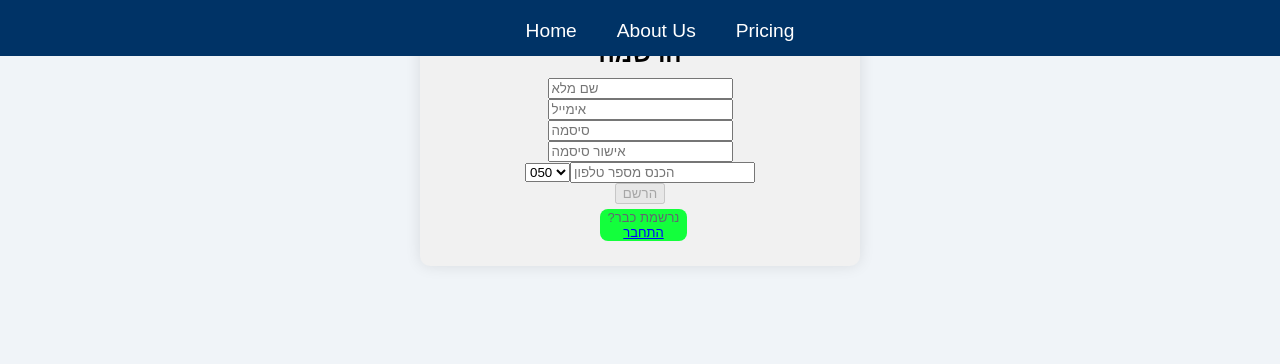
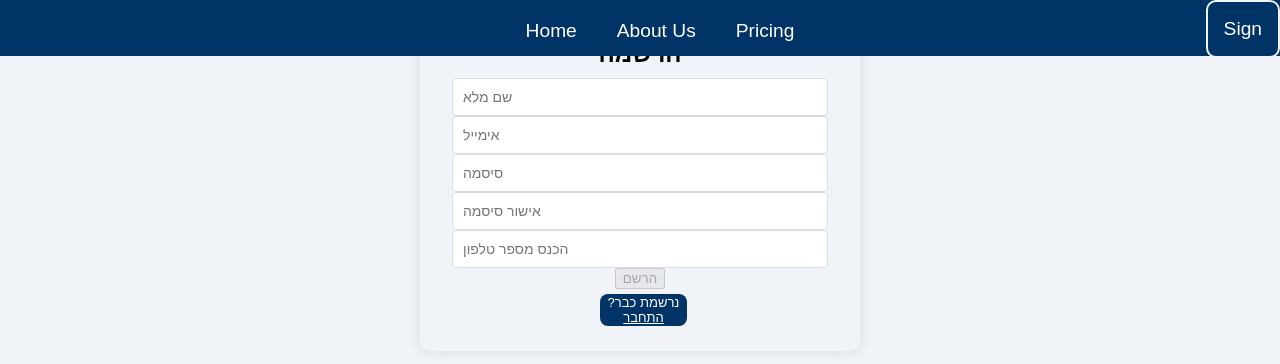
Before and after one commit to uriel123bm/newAiuaPhotographer, a React (Create React App) app: page /register in a window 1280 px wide. Shown: the top 364 px of the page. Built offline with nearby package versions, Linux system fonts and the light colour scheme.

Commit message:
adding sign button and design register

```diff
--- a/src/components/Login.js
+++ b/src/components/Login.js
@@ -10,7 +10,7 @@ import axios from "axios"; // ייבוא הקומפוננטה של ה-Navbar
 const Login = () => {
     const [email, setEmail] = useState('');
     const [password, setPassword] = useState('');
-    const [error, setError] = useState('');
+    const [printError, setPrintError] = useState('');
     const [showRegisterModal, setShowRegisterModal] = useState(false); // State for modal
     const navigate = useNavigate();
 
@@ -23,6 +23,7 @@ const Login = () => {
             .then(response => {
                 // אם ההתחברות הצליחה, תוכל לעדכן את מצב השגיאות או המידע שהתקבל
                 console.log('Login successful:', response.data);
+                navigate("/profile")
 
                 // תוכל להוסיף כאן קוד להמשך הטיפול בהצלחה, כמו ניווט לדף אחר
 
@@ -30,16 +31,15 @@ const Login = () => {
             .catch(error => {
                 if (error.response) {
                     // הבקשה נשלחה והשרת החזיר תשובה עם שגיאה
-                    console.error('Error:', error.response.data)
-                    setError(error.response.data)
+                    setPrintError(error.response.data.error)
                 } else if (error.request) {
                     // הבקשה נשלחה אך לא התקבלה תשובה מהשרת
-                    console.error('Error:', error.request);
-                    setError(error.request)
+
+                    setPrintError(error.request)
                 } else {
                     // שגיאה בהגדרת הבקשה
-                    console.error('Error:', error.message);
-                    setError(error.message)
+
+                    setPrintError(error.message)
                 }
             });
     };
@@ -55,7 +55,6 @@ const Login = () => {
     return (
         <div className="login-page">
             {/* מייבא מהקופוננטה*/}
-            <Navbar />
             <div className="login-container">
                 <div className="login-header">
                     <h2>Login</h2>
@@ -84,8 +83,8 @@ const Login = () => {
                     <button className="login-button" type="submit">
                         Log In
                     </button>
-                    {error && <p className="error-message">{error}</p>}
                 </form>
+                    <p className="error-message">{printError}</p>
                 <div className="register-link">
                     <p>
                         Not registered yet? <span onClick={openRegisterModal} style={{ cursor: 'pointer', color: 'blue', textDecoration: 'underline' }}>Sign up</span>
--- a/src/components/Navbar.js
+++ b/src/components/Navbar.js
@@ -9,6 +9,7 @@ const Navbar = () => {
                 <li><Link to="/">Home</Link></li>
                 <li><Link to="/about-us">About Us</Link></li>
                 <li><Link to="/packages">Pricing</Link></li>
+                <li><Link id={"sign-button"} to="/login">Sign</Link></li>
 
             </ul>
         </nav>
--- a/src/components/Packages.js
+++ b/src/components/Packages.js
@@ -38,8 +38,7 @@ const Packages = () => {
     return (
         <div className={"main-container"}>
             {/* מייבא מהקופוננטה*/}
-            <Navbar />
-
+            <div className={"packages-container"}>
                 <h1 className="packages-title">Our Packages</h1>
                 <div className="packages-grid">
                     <PackageCard
@@ -74,6 +73,9 @@ const Packages = () => {
                     Back to Home
                 </button>
             </div>
+
+
+        </div>
     );
 };
 
--- a/src/components/Register.js
+++ b/src/components/Register.js
@@ -7,7 +7,6 @@ const Register = ({ closeModal }) => {
     const [email, setEmail] = useState('');
     const [password, setPassword] = useState('');
     const [confirmPassword, setConfirmPassword] = useState('');
-    const [phonePrefix, setPhonePrefix] = useState('050'); // ברירת מחדל ל-052
     const [phoneNumber, setPhoneNumber] = useState('');
     const [isFormValid, setIsFormValid] = useState(false);
     const [error, setError] = useState('');
@@ -22,7 +21,7 @@ const Register = ({ closeModal }) => {
         const emailValid = /^[^\s@]+@[^\s@]+\.[^\s@]+$/.test(email); // אימייל תקין
         const passwordValid = /^[A-Z][A-Za-z0-9]{5,9}$/.test(password); // סיסמה מתחילה באות גדולה, מכילה לפחות ספרה אחת, ואורכה בין 6 ל-10 תווים
         const passwordsMatch = password === confirmPassword;
-        const phoneValid = /^[0-9]{7}$/.test(phoneNumber); // בדיוק 7 ספרות לטלפון
+        const phoneValid = /^05[0-9]{8}$/.test(phoneNumber); // בדיוק 7 ספרות לטלפון
         setIsFormValid(fullNameValid && emailValid && passwordValid && passwordsMatch && phoneValid);
     };
 
@@ -42,26 +41,23 @@ const Register = ({ closeModal }) => {
         setConfirmPassword(e.target.value);
     };
 
-    const handlePhonePrefixChange = (e) => {
-        setPhonePrefix(e.target.value);
-    };
+
 
     const handlePhoneNumberChange = (e) => {
         const value = e.target.value;
         // לאפשר הזנת מספרים בלבד ולוודא שהמספר הוא עד 7 ספרות
-        if (/^[0-9]*$/.test(value) && value.length <= 7) {
+        if (/^[0-9]*$/.test(value) && value.length <= 10) {
             setPhoneNumber(value);
         }
     };
 
     const handleSubmit = (e) => {
         e.preventDefault();
-        const fullPhoneNumber = `${phonePrefix}${phoneNumber}`;
         axios.post('http://localhost:8000/register/', {
             name: fullName,
             email: email,
             password: password,
-            phone: fullPhoneNumber
+            phone: phoneNumber
         })
             .then(response => {
                 // במידה והבקשה הצליחה
@@ -82,22 +78,13 @@ const Register = ({ closeModal }) => {
                 }
                 setSuccessMessage('');  // לנקות הודעות הצלחה קודמות
             });
-        // const storedUser = JSON.parse(localStorage.getItem('user'));
-        // if (storedUser && storedUser.email === email) {
-        //     setError('מייל זה כבר בשימוש, נסה מייל אחר.');
-        // } else {
-        //     const user = { fullName, email, password, phone: fullPhoneNumber };
-        //     localStorage.setItem('user', JSON.stringify(user));
-        //     alert('נרשמת בהצלחה!');
-        //     closeModal(); // Close the modal after successful registration
-        // }
     };
 
     return (
         <div className="App-container">
             <h2>הרשמה</h2>
             <form onSubmit={handleSubmit}>
-                <div>
+                <div className={"input-group"}>
                     <input
                         placeholder={"שם מלא"}
                         type="text"
@@ -105,8 +92,6 @@ const Register = ({ closeModal }) => {
                         onChange={handleFullNameChange}
                         title="השם יכול להכיל אותיות באנגלית, עברית ורווחים בלבד." // Tooltip
                     />
-                </div>
-                <div>
                     <input
                         placeholder={"אימייל"}
                         type="email"
@@ -114,8 +99,6 @@ const Register = ({ closeModal }) => {
                         onChange={handleEmailChange}
                         title="הכנס אימייל תקין (למשל, example@example.com)." // Tooltip
                     />
-                </div>
-                <div style={{ position: 'relative' }}>
                     <input
                         placeholder={"סיסמה"}
                         type="password"
@@ -123,8 +106,6 @@ const Register = ({ closeModal }) => {
                         onChange={handlePasswordChange}
                         title="הסיסמה צריכה להתחיל באות גדולה, להכיל לפחות ספרה אחת, ואורכה בין 6 ל-10 תווים." // Tooltip
                     />
-                </div>
-                <div>
                     <input
                         placeholder={"אישור סיסמה"}
                         type="password"
@@ -132,18 +113,6 @@ const Register = ({ closeModal }) => {
                         onChange={handleConfirmPasswordChange}
                         title="וודא שהסיסמה תואמת לזו שהכנסת קודם." // Tooltip
                     />
-                </div>
-
-                {/* קידומת ומספר טלפון */}
-                <div>
-                    <select value={phonePrefix} onChange={handlePhonePrefixChange} title="בחר את הקידומת שלך (050-058).">
-                        <option value="050">050</option>
-                        <option value="052">052</option>
-                        <option value="053">053</option>
-                        <option value="054">054</option>
-                        <option value="055">055</option>
-                        <option value="058">058</option>
-                    </select>
                         <input
                             placeholder={"הכנס מספר טלפון"}
                             type="text"
@@ -154,13 +123,14 @@ const Register = ({ closeModal }) => {
                         />
                 </div>
 
+                {/* קידומת ומספר טלפון */}
+
                 <button type="submit" disabled={!isFormValid}>הרשם</button>
-
                 {error && <p style={{ color: 'red' }}>{error}</p>}
                 {successMessage && <p style={{ color: 'blue' }}>{successMessage}</p>}
             </form>
 
-            <p className="Link-Style">נרשמת כבר? <span onClick={closeModal} style={{ cursor: 'pointer', color: 'blue', textDecoration: 'underline' }}>התחבר</span></p>
+            <p className="Link-Style">נרשמת כבר? <span onClick={closeModal} style={{ cursor: 'pointer', textDecoration: 'underline' }}>התחבר</span></p>
         </div>
     );
 };
--- a/src/styles/Login.css
+++ b/src/styles/Login.css
@@ -19,11 +19,12 @@
     z-index: 1000;
 }
 .modal-content1 {
+    position: absolute;
     background-color: #fff;
     padding: 20px;
     border-radius: 8px;
     width: 300px;
-    box-shadow: 0 2px 10px rgba(0, 0, 0, 0.1);
+    box-shadow: 0 2px 10px rgba(0, 0, 0, 0.6);
 }
 
 .login-container {
@@ -107,8 +108,8 @@
 /* ה-styling עבור כפתור הסגירה (X) */
 .close {
     position: absolute;
-    top: 10px;
-    right: 15px;
+    right: 2%;
+    top: 2%;
     font-size: 24px;
     font-weight: bold;
     color: #333;
--- a/src/styles/Navbar.css
+++ b/src/styles/Navbar.css
@@ -33,3 +33,12 @@
 .nav-links a:hover {
     text-decoration: underline;
 }
+
+#sign-button{
+    position: fixed;
+    right: 0;
+    top: 0;
+    border: 2px solid #f0f4f8;
+    border-radius: 10px;
+    padding: 2vh;
+}
--- a/src/styles/Register.css
+++ b/src/styles/Register.css
@@ -6,7 +6,8 @@
     background-color: #f0f2f5;
 }
 .Link-Style{
-    background-color:#13ff3c;
+    background-color:#003366;
+    color: white;
     width:85px;
     margin-left:160px;
     border-radius: 8px;
@@ -19,13 +20,15 @@
     max-width: 400px;
     margin: 0 auto;
     padding: 20px;
-    background-color: #f1f1f1;
+    background-color: #f0f4f8;
     border-radius: 10px;
     box-shadow: 0px 0px 15px rgba(0, 0, 0, 0.1);
     text-align: center;
     align-items: center;
     justify-content: center;
 }
+
+
 
 .register-box {
     width: 400px;
@@ -47,10 +50,7 @@ p {
 }
 
 .input-group {
-    display: flex;
-    align-items: center;
-    margin-bottom: 10px;
-    position: relative;
+
 }
 
 .input-group input {
@@ -90,7 +90,7 @@ p {
 .register-button {
     width: 100%;
     padding: 12px;
-    background-color: #42b72a;
+    background-color: #003366;
     color: white;
     border: none;
     border-radius: 4px;
@@ -99,7 +99,7 @@ p {
 }
 
 .register-button:hover {
-    background-color: #36a420;
+    background-color: #003366;
 }
 .error-message {
     color: red;
```
Lines whose indentation alone changed are shown as unchanged.
